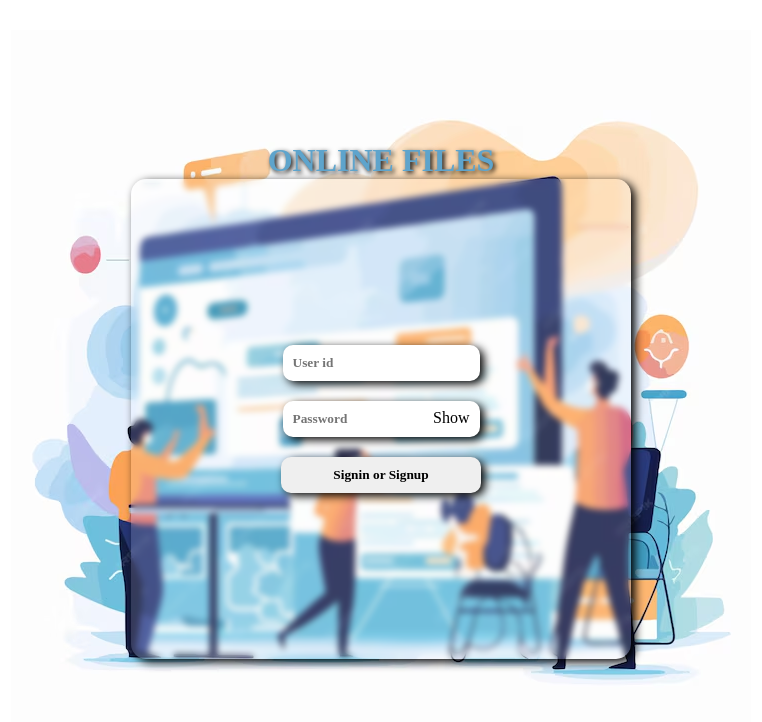
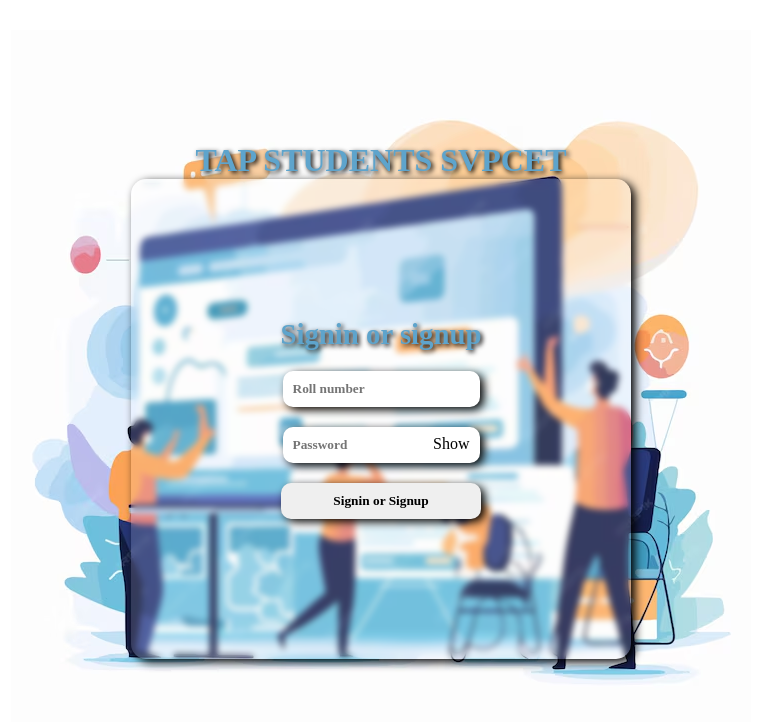
Before and after one commit to Neshraj/svpcettap, a React (Create React App) app: page / in a window 1280 px wide. Shown: the top 722 px of the page, without its empty margins (259-1021 px from the left). Built offline with nearby package versions, Linux system fonts and the light colour scheme.

Commit message:
first commit

```diff
--- a/src/components/Login.jsx
+++ b/src/components/Login.jsx
@@ -155,11 +155,11 @@ function Login(){
                 draggable
 
                 />
-                <h1>ONLINE FILES</h1>
+                <h1>TAP STUDENTS SVPCET</h1>
                 <div id="loginbox">
 
-
-                    <input class="logitms"type="text" id='rollnumber' placeholder='User id'/>
+                    <h1>Signin or signup</h1>
+                    <input class="logitms"type="text" id='rollnumber' placeholder='Roll number'/>
                     <div id='sapp'>
                         <input class="logitms" type="password" id="password" placeholder='Password'/>
                         <span id="show-password-btn2" onClick={togglePasswordVisibility}>Show</span>
```
